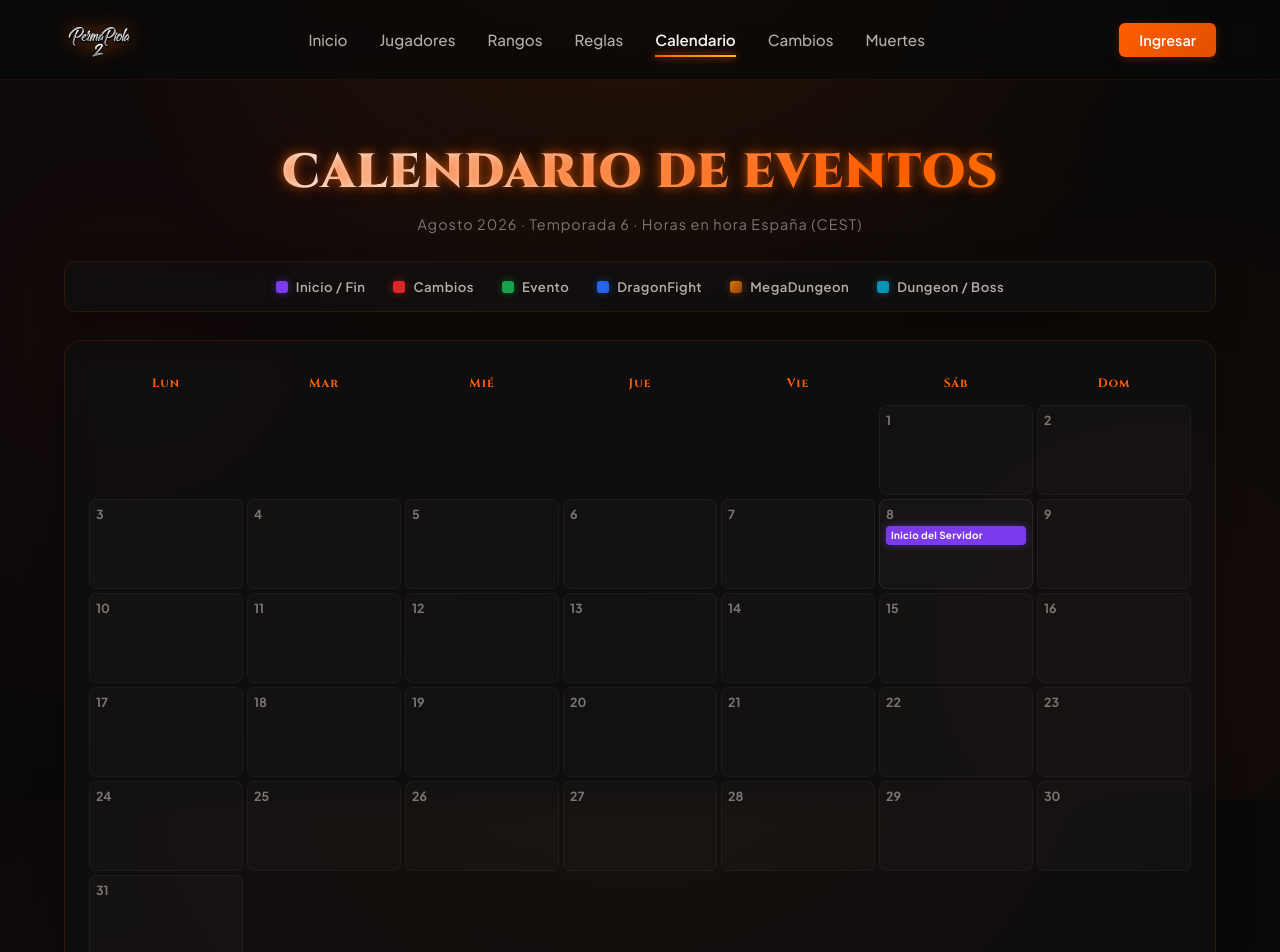
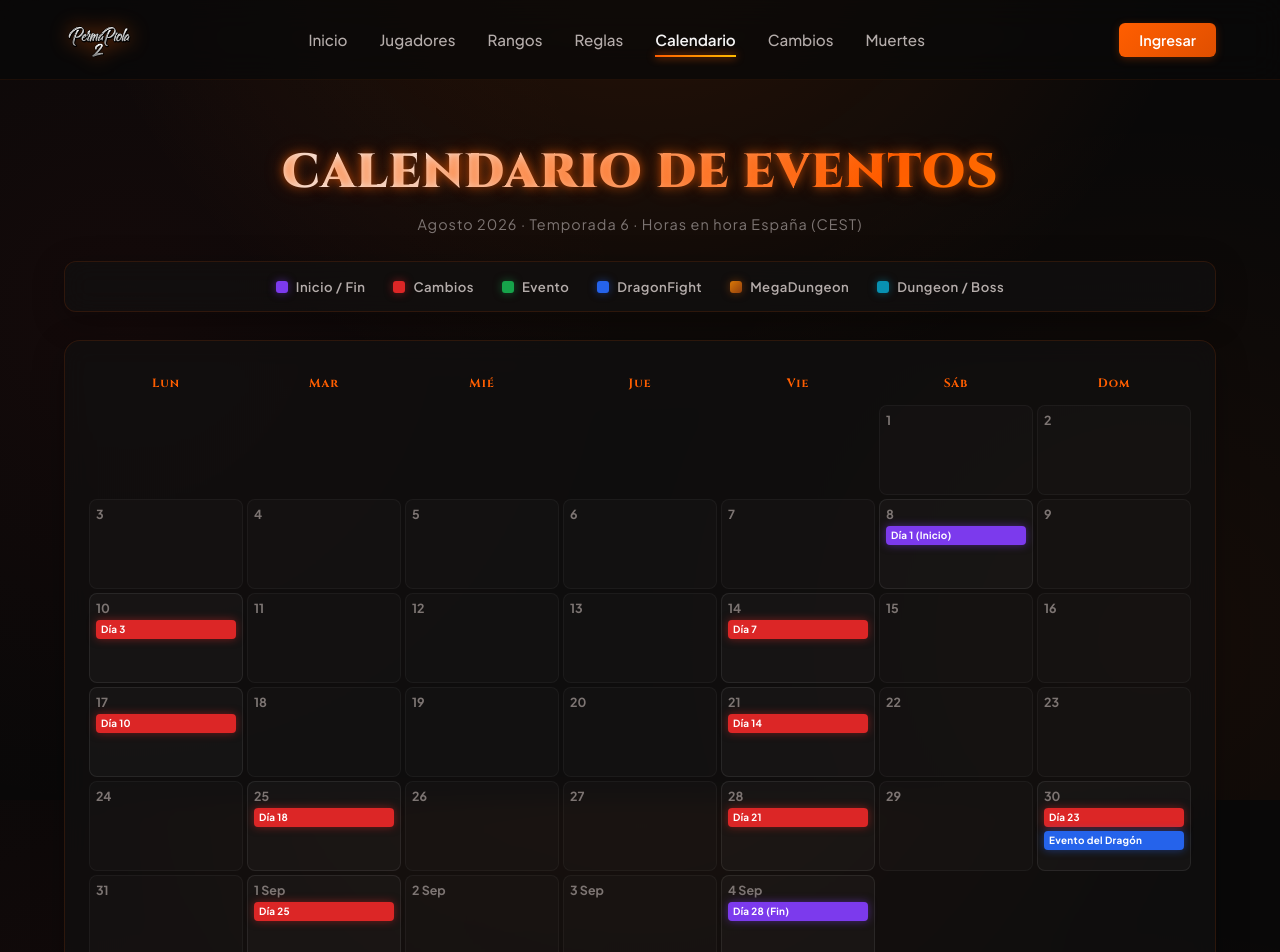
Before and after one commit to GabrielLuezas/PaginaPermapiola, an Angular app: page /calendar in a window 1280 px wide. Shown: the top 952 px of the page. Built offline with nearby package versions, Linux system fonts and the light colour scheme.

Commit message:
calendario definitivo

```diff
--- a/src/app/components/calendar/calendar.html
+++ b/src/app/components/calendar/calendar.html
@@ -59,7 +59,13 @@
             [class.has-events]="cell.events.length > 0"
           >
             @if (cell.day !== null) {
-              <span class="cal-day-number">{{ cell.day }}</span>
+              <span class="cal-day-number">
+                @if (cell.day > 31) {
+                  {{ cell.day - 31 }} Sep
+                } @else {
+                  {{ cell.day }}
+                }
+              </span>
 
               @for (ev of cell.events; track ev.id) {
                 <button
--- a/src/app/components/calendar/calendar.ts
+++ b/src/app/components/calendar/calendar.ts
@@ -23,91 +23,82 @@ export interface CalendarDay {
 // Server launch: August 8, 2026 — referencia: España CEST (UTC+2), 19:00h
 const SERVER_EVENTS: CalendarEvent[] = [
   {
-    id: 'inicio',
+    id: 'dia1',
     day: 8, hour: 19, minute: 0,
     type: 'inicio',
-    title: 'Inicio del Servidor',
+    title: 'Día 1 (Inicio)',
     description: 'Apertura oficial de Permapiola Survival Temporada 6. Todos los participantes entran con 1 sola vida. El permadeath comienza.'
   },
-  /*
   {
-    id: 'boss1',
-    day: 10, hour: 18, minute: 0,
-    type: 'dungeon',
-    title: 'Boss',
-    description: 'Aparece el primer jefe customizado. Un enorme Guardián de Piedra que pone a prueba la cooperación de los grupos.'
+    id: 'dia3',
+    day: 10, hour: 19, minute: 0,
+    type: 'cambios',
+    title: 'Día 3',
+    description: 'Parche de cambios y ajustes.'
   },
   {
-    id: 'cambios1',
-    day: 12, hour: 19, minute: 0,
+    id: 'dia7',
+    day: 14, hour: 19, minute: 0,
     type: 'cambios',
-    title: 'Parche de Cambios #1',
-    description: 'Primer parche de balanceo. Se ajustan drops, mecánicas de PVP y se revelan nuevas zonas del mapa.'
+    title: 'Día 7',
+    description: 'Parche de cambios y ajustes.'
   },
   {
-    id: 'evento1',
-    day: 14, hour: 19, minute: 0,
-    type: 'evento',
-    title: 'Evento',
-    description: 'Evento especial de 2 horas donde llueven mobs reforzados. Los equipos que sobrevivan recibirán recompensas únicas.'
+    id: 'dia10',
+    day: 17, hour: 19, minute: 0,
+    type: 'cambios',
+    title: 'Día 10',
+    description: 'Parche de cambios y ajustes.'
   },
   {
-    id: 'dungeon1',
-    day: 16, hour: 18, minute: 0,
-    type: 'dungeon',
-    title: 'Dungeon',
-    description: 'Se abre la primera dungeon del servidor. Solo los equipos más coordinados podrán obtener el loot legendario.'
+    id: 'dia14',
+    day: 21, hour: 19, minute: 0,
+    type: 'cambios',
+    title: 'Día 14',
+    description: 'Parche de cambios y ajustes.'
   },
   {
-    id: 'cambios2',
-    day: 18, hour: 19, minute: 0,
+    id: 'dia18',
+    day: 25, hour: 19, minute: 0,
     type: 'cambios',
-    title: 'Parche de Cambios #2',
-    description: 'Segundo parche. Se activan nuevas mecánicas, ajustes de economía y se habilita el PVP en zonas neutras.'
+    title: 'Día 18',
+    description: 'Parche de cambios y ajustes.'
   },
   {
-    id: 'megadungeon1',
-    day: 20, hour: 18, minute: 0,
-    type: 'megadungeon',
-    title: 'MegaDungeon',
-    description: 'La primera MegaDungeon del servidor. Un laberinto de 5 pisos con jefes únicos. Solo los más fuertes saldrán con vida.'
+    id: 'dia21',
+    day: 28, hour: 19, minute: 0,
+    type: 'cambios',
+    title: 'Día 21',
+    description: 'Parche de cambios y ajustes.'
   },
   {
-    id: 'evento2',
-    day: 22, hour: 20, minute: 0,
-    type: 'evento',
-    title: 'Evento',
-    description: 'Se desvela el Altar Sagrado de Resurrección. Los equipos podrán traer de vuelta a un compañero caído (límite: 1 por equipo).'
+    id: 'dia23',
+    day: 30, hour: 19, minute: 0,
+    type: 'cambios',
+    title: 'Día 23',
+    description: 'Parche de cambios (End open).'
   },
   {
-    id: 'cambios3',
-    day: 24, hour: 19, minute: 0,
-    type: 'cambios',
-    title: 'Parche de Cambios #3',
-    description: 'Tercer parche. Se activa el fuego amigo en zonas específicas. Las alianzas se ponen a prueba.'
+    id: 'dia23_dragon',
+    day: 30, hour: 20, minute: 0,
+    type: 'dragonfight',
+    title: 'Evento del Dragón',
+    description: 'La batalla definitiva contra el Dragón del Fin. (End open)'
   },
   {
-    id: 'boss2',
-    day: 25, hour: 18, minute: 0,
-    type: 'dungeon',
-    title: 'Boss',
-    description: 'Regresa el EvokerBoss potenciado. Invocará tormentas y guerreros de piedra. Se requiere máxima cooperación.'
+    id: 'dia25',
+    day: 32, hour: 19, minute: 0,
+    type: 'cambios',
+    title: 'Día 25',
+    description: 'Parche de cambios y ajustes.'
   },
   {
-    id: 'dragonfight',
-    day: 27, hour: 19, minute: 0,
-    type: 'dragonfight',
-    title: 'DragonFight',
-    description: 'La batalla definitiva contra el Dragón del Fin. El equipo que lo derrote se corona campeón de la temporada.'
-  },
-  {
-    id: 'fin',
-    day: 28, hour: 20, minute: 0,
+    id: 'dia28',
+    day: 35, hour: 19, minute: 0,
     type: 'fin',
-    title: 'Fin del Servidor',
-    description: 'Cierre oficial de la temporada. Se revelan los campeones y comienza la ceremonia de premios.'
+    title: 'Día 28 (Fin)',
+    description: 'Último parche y fin de la temporada.'
   }
-  */
 ];
 
 // Offsets relativos a España CEST (UTC+2)
@@ -147,9 +138,8 @@ export class Calendar {
   // Aug 1 = Saturday → padding = 5
   protected readonly calendarDays = computed<CalendarDay[]>(() => {
     const today = new Date();
-    const todayDay = today.getMonth() === 7 && today.getFullYear() === 2026 ? today.getDate() : -1;
-    const daysInAug = 31;
     const startPadding = 5; // Aug 1 is Saturday
+    const totalDays = 35; // Hasta el 4 de septiembre
 
     const days: CalendarDay[] = [];
 
@@ -159,13 +149,31 @@ export class Calendar {
     }
 
     // Actual days
-    for (let d = 1; d <= daysInAug; d++) {
+    for (let d = 1; d <= totalDays; d++) {
       const evts = SERVER_EVENTS.filter(e => e.day === d);
+
+      let isToday = false;
+      let isPast = false;
+
+      if (today.getFullYear() === 2026) {
+        const month = d <= 31 ? 7 : 8; // 7=Agosto, 8=Septiembre
+        const date = d <= 31 ? d : d - 31;
+
+        if (today.getMonth() === month) {
+          isToday = today.getDate() === date;
+          isPast = today.getDate() > date;
+        } else if (today.getMonth() > month) {
+          isPast = true;
+        }
+      } else if (today.getFullYear() > 2026) {
+        isPast = true;
+      }
+
       days.push({
         day: d,
         events: evts,
-        isToday: d === todayDay,
-        isPast: d < todayDay
+        isToday,
+        isPast
       });
     }
 
```
